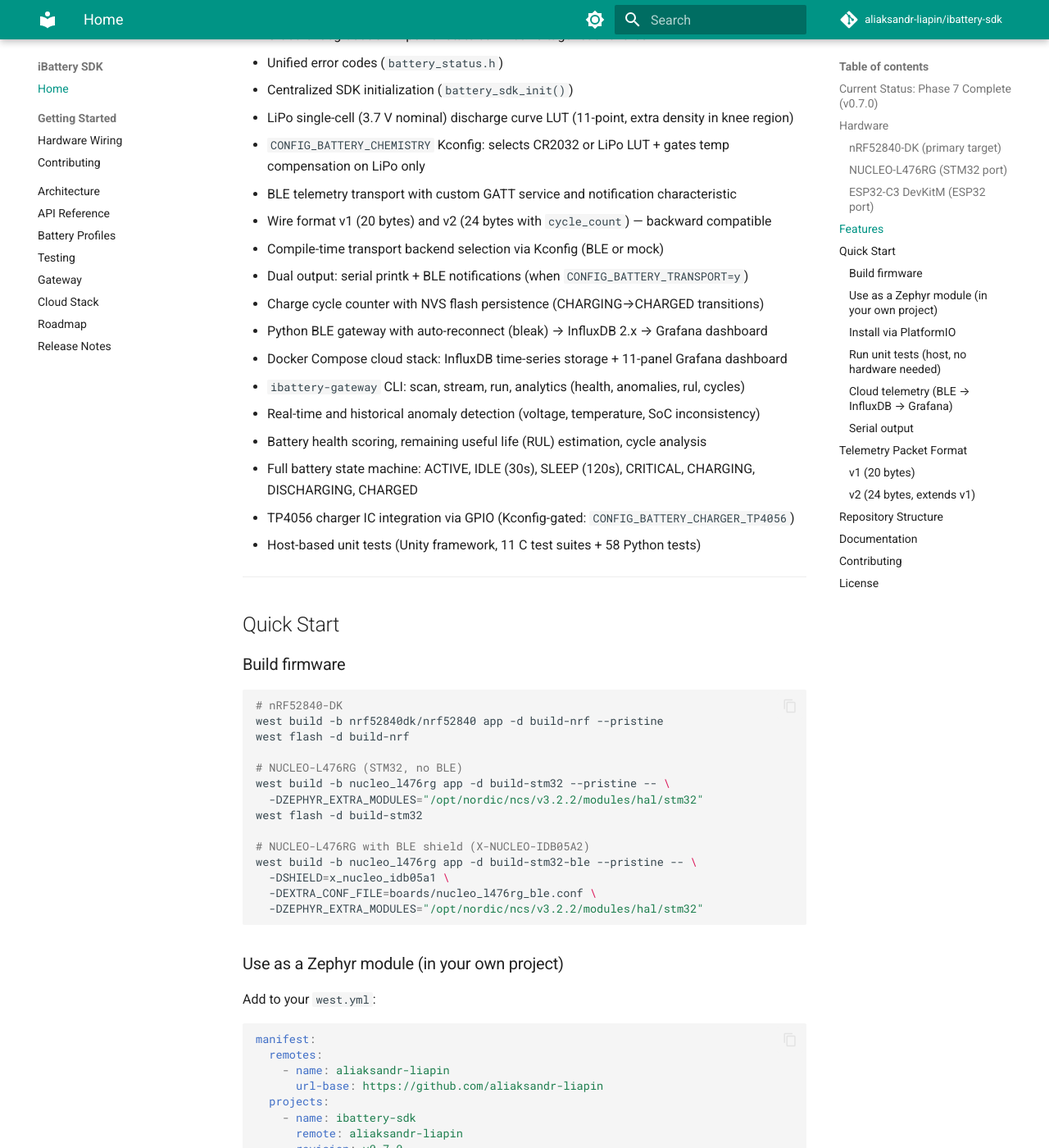
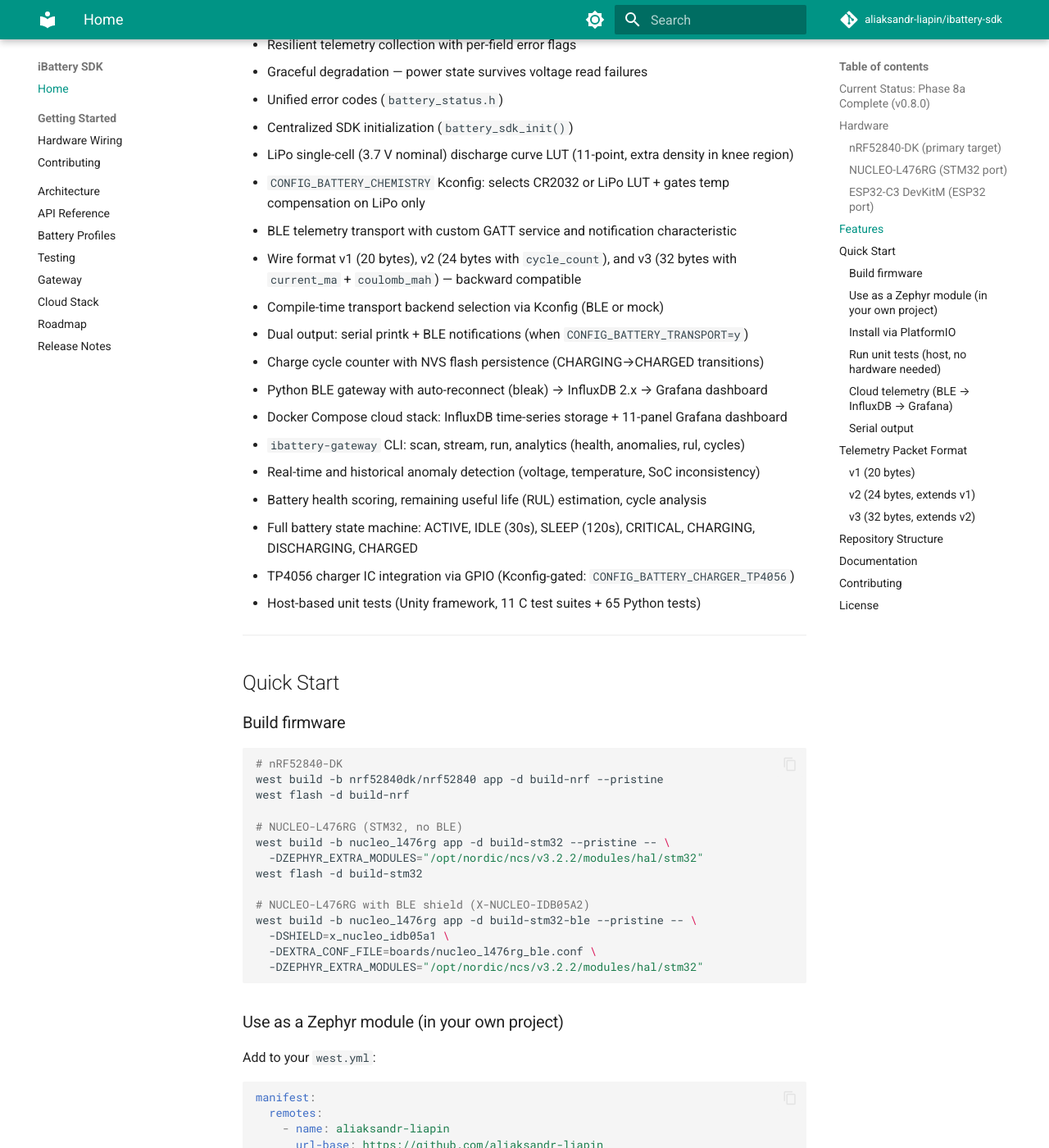
Before and after one commit to aliaksandr-liapin/ibattery-sdk, an MkDocs documentation site: the page built from docs/index.md, in a window 1280 px wide and 1400 px high, scrolled down 2336 px. Shown: the whole window at 82% size. Built offline with MkDocs 1.6.1 and Material for MkDocs 9.7.7, drawn with Linux system fonts in a browser that asks for light colours; comment, search, counter and statistics services are not loaded; some of the changed text lies outside the part shown.

Commit message:
docs: update remaining docs to v0.8.0 / Phase 8a
Co-Authored-By: Claude Opus 4.6 (1M context) <noreply@anthropic.com>

````diff
--- a/docs/index.md
+++ b/docs/index.md
@@ -9,7 +9,7 @@ Currently targets the **nRF52840**, **STM32L476**, and **ESP32-C3** (Zephyr RTOS
 
 ---
 
-## Current Status: Phase 7 Complete (v0.7.0)
+## Current Status: Phase 8a Complete (v0.8.0)
 
 | Phase | Description | Status |
 |-------|-------------|--------|
@@ -22,6 +22,7 @@ Currently targets the **nRF52840**, **STM32L476**, and **ESP32-C3** (Zephyr RTOS
 | Phase 5b | Cycle counter, wire v2, RUL estimation, cycle analysis, Grafana dashboard v2 | Done |
 | Phase 6 | STM32 HAL port (NUCLEO-L476RG) | Done — hardware-validated, BLE shield tested |
 | Phase 7 | ESP32-C3 HAL port (DevKitM) | Done — hardware-validated, native BLE, full pipeline |
+| Phase 8a | Coulomb counting SoC (INA219 current sensor) | Done — ESP32-C3 verified |
 
 ---
 
@@ -68,7 +69,7 @@ See [Hardware Wiring Guide](WIRING.md) for pin diagrams and circuit schematics.
 - LiPo single-cell (3.7 V nominal) discharge curve LUT (11-point, extra density in knee region)
 - `CONFIG_BATTERY_CHEMISTRY` Kconfig: selects CR2032 or LiPo LUT + gates temp compensation on LiPo only
 - BLE telemetry transport with custom GATT service and notification characteristic
-- Wire format v1 (20 bytes) and v2 (24 bytes with `cycle_count`) — backward compatible
+- Wire format v1 (20 bytes), v2 (24 bytes with `cycle_count`), and v3 (32 bytes with `current_ma` + `coulomb_mah`) — backward compatible
 - Compile-time transport backend selection via Kconfig (BLE or mock)
 - Dual output: serial printk + BLE notifications (when `CONFIG_BATTERY_TRANSPORT=y`)
 - Charge cycle counter with NVS flash persistence (CHARGING→CHARGED transitions)
@@ -79,7 +80,7 @@ See [Hardware Wiring Guide](WIRING.md) for pin diagrams and circuit schematics.
 - Battery health scoring, remaining useful life (RUL) estimation, cycle analysis
 - Full battery state machine: ACTIVE, IDLE (30s), SLEEP (120s), CRITICAL, CHARGING, DISCHARGING, CHARGED
 - TP4056 charger IC integration via GPIO (Kconfig-gated: `CONFIG_BATTERY_CHARGER_TP4056`)
-- Host-based unit tests (Unity framework, 11 C test suites + 58 Python tests)
+- Host-based unit tests (Unity framework, 11 C test suites + 65 Python tests)
 
 ---
 
@@ -116,7 +117,7 @@ manifest:
   projects:
     - name: ibattery-sdk
       remote: aliaksandr-liapin
-      revision: v0.7.0
+      revision: v0.8.0
       path: modules/lib/ibattery-sdk
 ```
 
@@ -126,7 +127,7 @@ Then `west update` and add `CONFIG_BATTERY_SDK=y` to your `prj.conf`.
 
 ```ini
 ; platformio.ini
-lib_deps = aliaksandr-liapin/ibattery-sdk@^0.7.0
+lib_deps = aliaksandr-liapin/ibattery-sdk@^0.8.0
 ```
 
 ### Run unit tests (host, no hardware needed)
@@ -178,6 +179,13 @@ Battery SDK initialized OK
 |--------|-------|------|-------------|
 | 20 | `cycle_count` | `uint32_t` | Charge cycle count (NVS-persisted) |
 
+### v3 (32 bytes, extends v2)
+
+| Offset | Field | Type | Description |
+|--------|-------|------|-------------|
+| 24 | `current_ma_x100` | `int32_t` | Current in 0.01 mA units (from INA219) |
+| 28 | `coulomb_mah_x100` | `int32_t` | Accumulated charge in 0.01 mAh units |
+
 ---
 
 ## Repository Structure
````
Also changed, not shown: README.md (+4 -4 lines), docs/ARCHITECTURE.md (+4 -3 lines), docs/ROADMAP.md (+4 -4 lines), docs/SDK_API.md (+9 -2 lines), docs/TESTING.md (+1 -1 lines), docs/contributing.md (+2 -2 lines).
